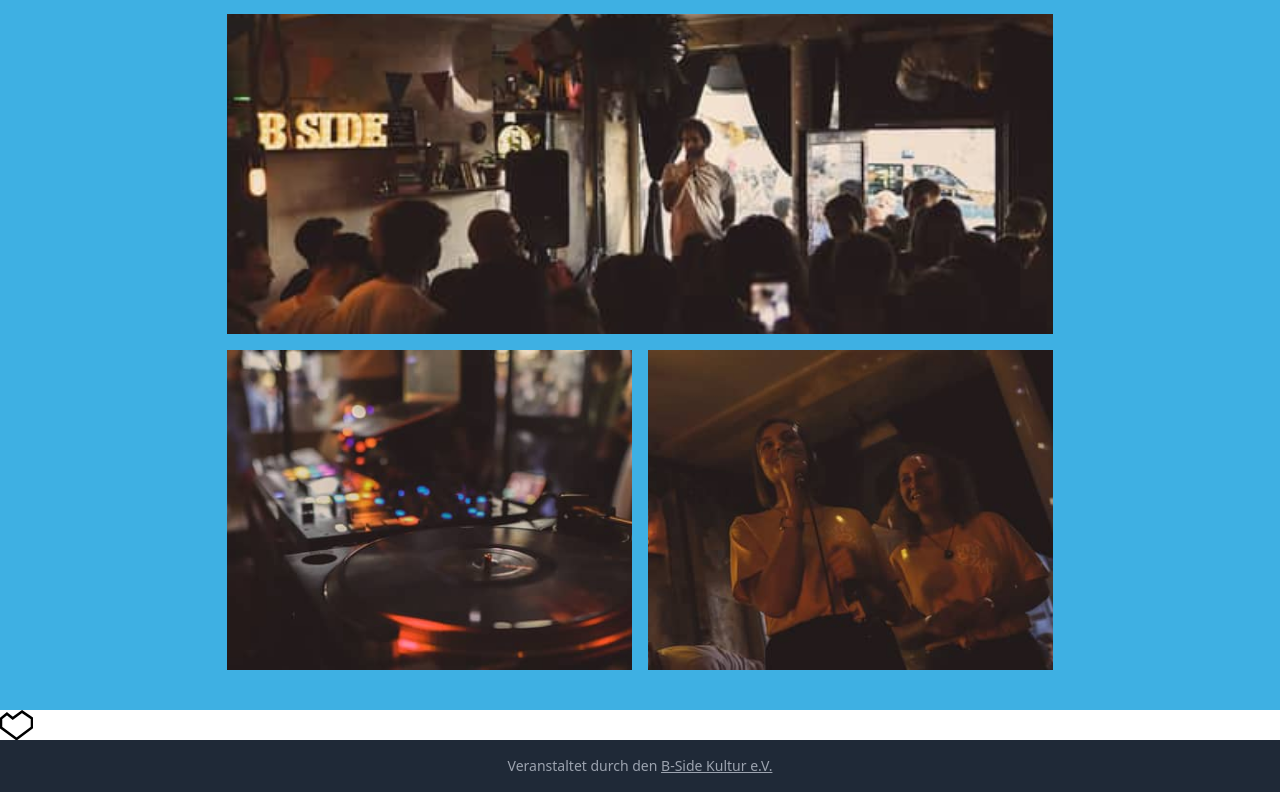
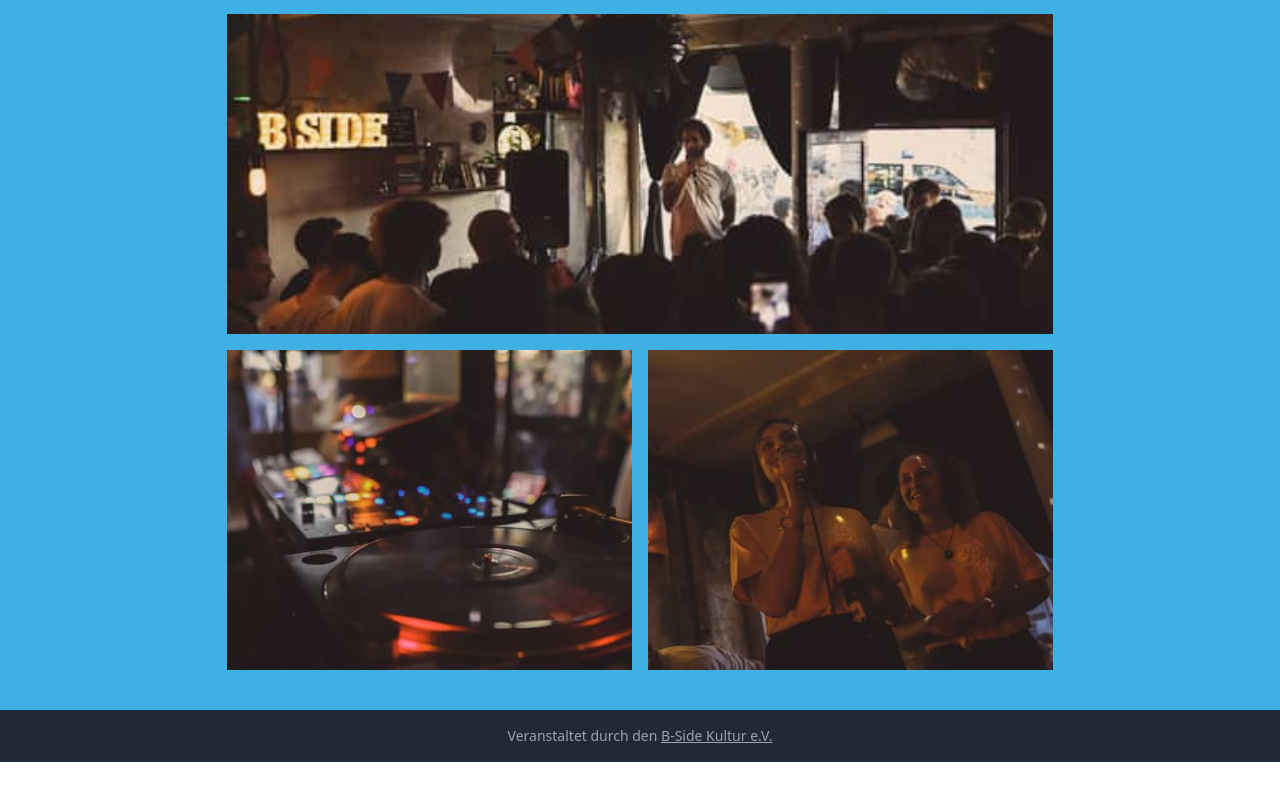
Before and after one commit to bside-ms/bside_festival, a Next.js app: page / in a window 1280 px wide. Shown: the part 4500-5292 px from the top of the page. After the commit the page ends 5262 px from the top, so only its background shows below. Built offline with nearby package versions, Linux system fonts and the light colour scheme; a web font is replaced by a local one.

Commit message:
Remove accidentally placed heart

```diff
--- a/pages/index.tsx
+++ b/pages/index.tsx
@@ -1,5 +1,4 @@
 import type { ReactElement } from 'react';
-import BHeartSvg from 'components/common/BHeartSvg';
 import Footer from 'components/common/Footer';
 import PageHeader from 'components/common/PageHeader';
 import ApplicationEyecatcher from 'components/front-page/ApplicationEyecatcher';
@@ -15,8 +14,6 @@ export default (): ReactElement => {
 
             <FestivalSentiment />
 
-            <BHeartSvg size={30} color="#000" />
-
             <Footer />
         </>
     );
```
